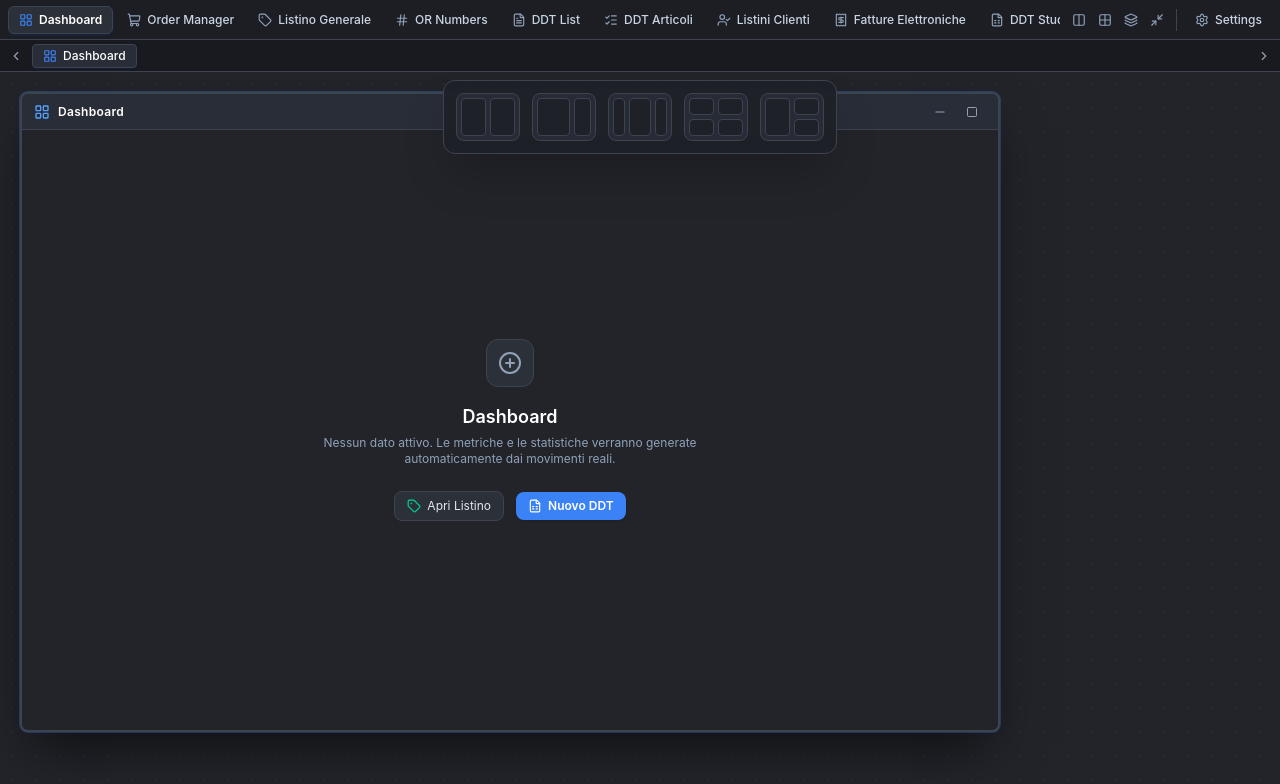
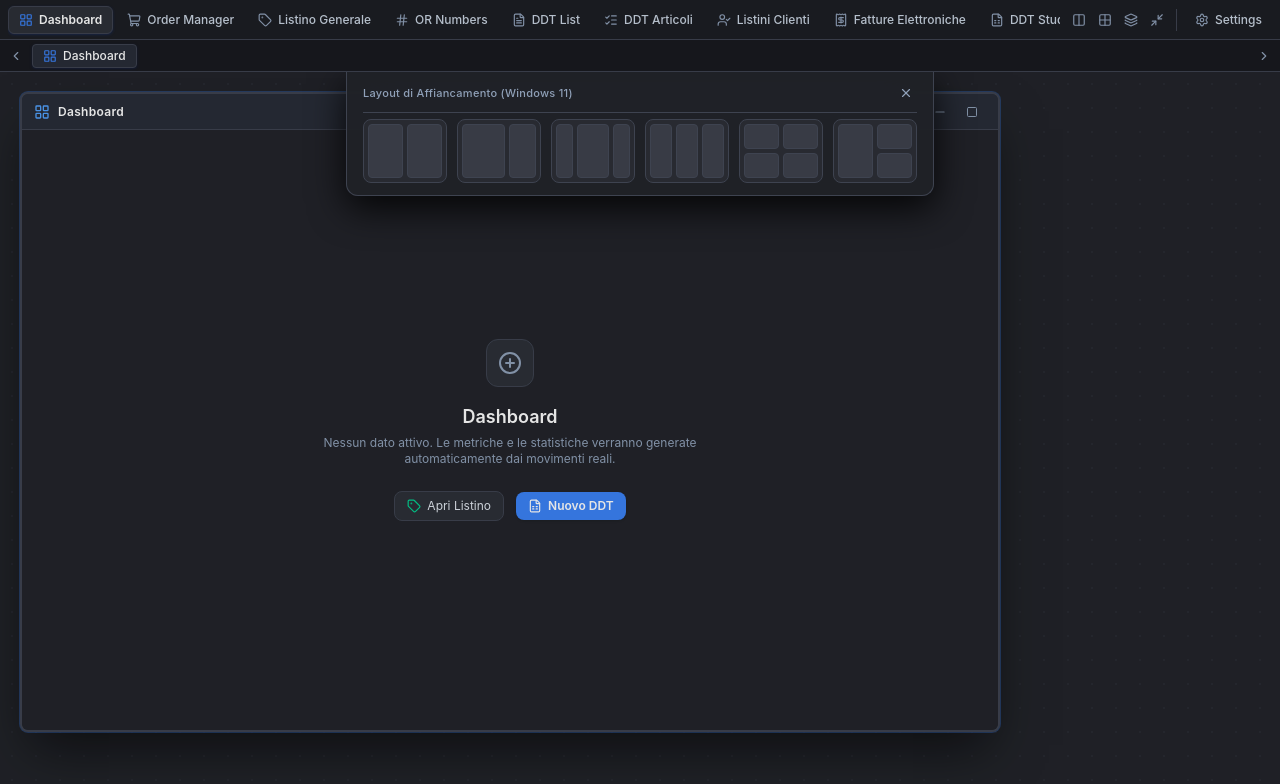
Before and after one commit to BricoC/Last, a React (Vite) app: page / in a window 1280 px wide. Both pictures are taken after a click on the button 1254 px from the left and 89 px from the top of the page. Shown: the top 784 px of the page. Built offline with nearby package versions, Linux system fonts and the light colour scheme.

Commit message:
fix(desktop): fix premature closing and restyle Windows 11 snap layout flyout

```diff
--- a/src/shared/components/desktop/DesktopWindow.tsx
+++ b/src/shared/components/desktop/DesktopWindow.tsx
@@ -113,10 +113,12 @@ export const DesktopWindow: React.FC<DesktopWindowProps> = ({ window: win, rende
         const dx = e.clientX - dragStartRef.current.mouseX;
         const dy = e.clientY - dragStartRef.current.mouseY;
 
-        // Se trascini in alto (verso la barra), attiva la modalità scelta posizionamento Windows 11 (punto 3)
-        if (e.clientY <= 38) {
+        // Se trascini verso l'alto (in prossimità della barra), attiva la modalità scelta affiancamento
+        if (e.clientY <= 35) {
           setSnapFlyoutVisible(true);
-        } else if (e.clientY > 85) {
+          setDraggingWindowId(win.id);
+        } else if (e.clientY > 350) {
+          // Si chiude solo se il cursore scende molto in basso verso il centro/fondo dello schermo
           setSnapFlyoutVisible(false);
         }
 
--- a/src/shared/components/desktop/WindowsSnapFlyout.tsx
+++ b/src/shared/components/desktop/WindowsSnapFlyout.tsx
@@ -1,5 +1,6 @@
 import React from "react";
 import { useWindowStore, SnapSlotType } from "@/shared/stores/useWindowStore";
+import { X } from "lucide-react";
 
 interface WindowsSnapFlyoutProps {
   targetWindowId: string | null;
@@ -15,101 +16,145 @@ export const WindowsSnapFlyout: React.FC<WindowsSnapFlyoutProps> = ({ targetWind
   };
 
   return (
+    <>
+      {/* Backdrop invisibile per chiudere il menu se si clicca fuori */}
       <div
-      onMouseLeave={() => setSnapFlyoutVisible(false)}
-      className="absolute top-2 left-1/2 -translate-x-1/2 z-[9999] bg-[#1e2128]/95 backdrop-blur-md border border-[#424856] rounded-xl shadow-2xl p-3 flex items-center space-x-3 select-none animate-in fade-in slide-in-from-top-3 duration-200"
+        onClick={() => setSnapFlyoutVisible(false)}
+        className="fixed inset-0 z-[9990] bg-black/10"
+      />
+
+      {/* Flyout di Snap Layouts (Stile Windows 11 nativo, ancorato al bordo superiore) */}
+      <div
+        onClick={(e) => e.stopPropagation()}
+        className="absolute top-0 left-1/2 -translate-x-1/2 z-[9999] bg-[#202227]/98 backdrop-blur-xl border-x border-b border-[#444957] rounded-b-xl shadow-[0_12px_36px_rgba(0,0,0,0.85)] px-4 pt-2.5 pb-3 flex flex-col items-center select-none cursor-default animate-in fade-in slide-in-from-top-2 duration-150"
       >
+        {/* Intestazione flyout con pulsante chiudi rapido */}
+        <div className="w-full flex items-center justify-between pb-2 mb-1.5 border-b border-[#343844] text-[11px] text-slate-400 font-medium">
+          <span className="tracking-wide">Layout di Affiancamento (Windows 11)</span>
+          <button
+            type="button"
+            onClick={() => setSnapFlyoutVisible(false)}
+            className="p-1 rounded hover:bg-slate-700/60 text-slate-400 hover:text-white transition-colors cursor-default"
+            title="Chiudi"
+          >
+            <X className="w-3.5 h-3.5" />
+          </button>
+        </div>
+
+        {/* 6 Schemi di layout esattamente come nello screenshot Windows 11 */}
+        <div className="flex items-center space-x-2.5">
           {/* 1. Layout: 50 / 50 (Due metà uguali) */}
-      <div className="w-16 h-12 p-1 rounded-lg border border-[#3e4350] bg-[#272b35] flex space-x-1 group">
+          <div className="w-[84px] h-[64px] p-1 rounded-lg border border-[#444957] bg-[#282a31] flex space-x-1">
             <div
               onClick={() => handleSelectSlot("left-half")}
-          className="flex-1 h-full rounded bg-[#1e2128] border border-transparent hover:bg-blue-500 hover:border-blue-400 transition-colors"
-          title="Affianca a sinistra (50%)"
+              className="flex-1 h-full rounded bg-[#383b45] border border-[#4e5362] hover:bg-[#0078d4] hover:border-sky-300 transition-all cursor-default"
+              title="Metà Sinistra (50%)"
             />
             <div
               onClick={() => handleSelectSlot("right-half")}
-          className="flex-1 h-full rounded bg-[#1e2128] border border-transparent hover:bg-blue-500 hover:border-blue-400 transition-colors"
-          title="Affianca a destra (50%)"
+              className="flex-1 h-full rounded bg-[#383b45] border border-[#4e5362] hover:bg-[#0078d4] hover:border-sky-300 transition-all cursor-default"
+              title="Metà Destra (50%)"
             />
           </div>
 
           {/* 2. Layout: 65 / 35 (Asimmetrico) */}
-      <div className="w-16 h-12 p-1 rounded-lg border border-[#3e4350] bg-[#272b35] flex space-x-1 group">
+          <div className="w-[84px] h-[64px] p-1 rounded-lg border border-[#444957] bg-[#282a31] flex space-x-1">
             <div
               onClick={() => handleSelectSlot("left-two-thirds")}
-          className="w-2/3 h-full rounded bg-[#1e2128] border border-transparent hover:bg-blue-500 hover:border-blue-400 transition-colors"
-          title="Colonna principale sinistra (65%)"
+              className="w-[62%] h-full rounded bg-[#383b45] border border-[#4e5362] hover:bg-[#0078d4] hover:border-sky-300 transition-all cursor-default"
+              title="Colonna Principale Sinistra (65%)"
             />
             <div
               onClick={() => handleSelectSlot("right-one-third")}
-          className="w-1/3 h-full rounded bg-[#1e2128] border border-transparent hover:bg-blue-500 hover:border-blue-400 transition-colors"
-          title="Colonna secondaria destra (35%)"
+              className="w-[38%] h-full rounded bg-[#383b45] border border-[#4e5362] hover:bg-[#0078d4] hover:border-sky-300 transition-all cursor-default"
+              title="Colonna Secondaria Destra (35%)"
             />
           </div>
 
           {/* 3. Layout: 3 Colonne (25% / 50% / 25%) */}
-      <div className="w-16 h-12 p-1 rounded-lg border border-[#3e4350] bg-[#272b35] flex space-x-1 group">
+          <div className="w-[84px] h-[64px] p-1 rounded-lg border border-[#444957] bg-[#282a31] flex space-x-1">
             <div
               onClick={() => handleSelectSlot("three-col-left")}
-          className="w-1/4 h-full rounded bg-[#1e2128] border border-transparent hover:bg-blue-500 hover:border-blue-400 transition-colors"
-          title="Colonna sinistra (25%)"
+              className="w-1/4 h-full rounded bg-[#383b45] border border-[#4e5362] hover:bg-[#0078d4] hover:border-sky-300 transition-all cursor-default"
+              title="Colonna Sinistra (25%)"
             />
             <div
               onClick={() => handleSelectSlot("three-col-mid")}
-          className="w-2/4 h-full rounded bg-[#1e2128] border border-transparent hover:bg-blue-500 hover:border-blue-400 transition-colors"
-          title="Colonna centrale ampia (50%)"
+              className="w-2/4 h-full rounded bg-[#383b45] border border-[#4e5362] hover:bg-[#0078d4] hover:border-sky-300 transition-all cursor-default"
+              title="Colonna Centrale (50%)"
             />
             <div
               onClick={() => handleSelectSlot("three-col-right")}
-          className="w-1/4 h-full rounded bg-[#1e2128] border border-transparent hover:bg-blue-500 hover:border-blue-400 transition-colors"
-          title="Colonna destra (25%)"
+              className="w-1/4 h-full rounded bg-[#383b45] border border-[#4e5362] hover:bg-[#0078d4] hover:border-sky-300 transition-all cursor-default"
+              title="Colonna Destra (25%)"
             />
           </div>
 
-      {/* 4. Layout: 4 Quadranti (2 x 2) */}
-      <div className="w-16 h-12 p-1 rounded-lg border border-[#3e4350] bg-[#272b35] grid grid-cols-2 gap-1 group">
+          {/* 4. Layout: 3 Colonne Uguali (33% / 33% / 33%) */}
+          <div className="w-[84px] h-[64px] p-1 rounded-lg border border-[#444957] bg-[#282a31] flex space-x-1">
+            <div
+              onClick={() => handleSelectSlot("three-col-left")}
+              className="flex-1 h-full rounded bg-[#383b45] border border-[#4e5362] hover:bg-[#0078d4] hover:border-sky-300 transition-all cursor-default"
+              title="Colonna Sinistra (33%)"
+            />
+            <div
+              onClick={() => handleSelectSlot("three-col-mid")}
+              className="flex-1 h-full rounded bg-[#383b45] border border-[#4e5362] hover:bg-[#0078d4] hover:border-sky-300 transition-all cursor-default"
+              title="Colonna Centrale (33%)"
+            />
+            <div
+              onClick={() => handleSelectSlot("three-col-right")}
+              className="flex-1 h-full rounded bg-[#383b45] border border-[#4e5362] hover:bg-[#0078d4] hover:border-sky-300 transition-all cursor-default"
+              title="Colonna Destra (33%)"
+            />
+          </div>
+
+          {/* 5. Layout: 4 Quadranti (2 x 2) */}
+          <div className="w-[84px] h-[64px] p-1 rounded-lg border border-[#444957] bg-[#282a31] grid grid-cols-2 gap-1">
             <div
               onClick={() => handleSelectSlot("top-left")}
-          className="h-full rounded bg-[#1e2128] border border-transparent hover:bg-blue-500 hover:border-blue-400 transition-colors"
+              className="h-full rounded bg-[#383b45] border border-[#4e5362] hover:bg-[#0078d4] hover:border-sky-300 transition-all cursor-default"
               title="In alto a sinistra"
             />
             <div
               onClick={() => handleSelectSlot("top-right")}
-          className="h-full rounded bg-[#1e2128] border border-transparent hover:bg-blue-500 hover:border-blue-400 transition-colors"
+              className="h-full rounded bg-[#383b45] border border-[#4e5362] hover:bg-[#0078d4] hover:border-sky-300 transition-all cursor-default"
               title="In alto a destra"
             />
             <div
               onClick={() => handleSelectSlot("bottom-left")}
-          className="h-full rounded bg-[#1e2128] border border-transparent hover:bg-blue-500 hover:border-blue-400 transition-colors"
+              className="h-full rounded bg-[#383b45] border border-[#4e5362] hover:bg-[#0078d4] hover:border-sky-300 transition-all cursor-default"
               title="In basso a sinistra"
             />
             <div
               onClick={() => handleSelectSlot("bottom-right")}
-          className="h-full rounded bg-[#1e2128] border border-transparent hover:bg-blue-500 hover:border-blue-400 transition-colors"
+              className="h-full rounded bg-[#383b45] border border-[#4e5362] hover:bg-[#0078d4] hover:border-sky-300 transition-all cursor-default"
               title="In basso a destra"
             />
           </div>
 
-      {/* 5. Layout: Sinistra intera + 2 Destra */}
-      <div className="w-16 h-12 p-1 rounded-lg border border-[#3e4350] bg-[#272b35] flex space-x-1 group">
+          {/* 6. Layout: Sinistra intera + 2 Destra */}
+          <div className="w-[84px] h-[64px] p-1 rounded-lg border border-[#444957] bg-[#282a31] flex space-x-1">
             <div
               onClick={() => handleSelectSlot("left-half")}
-          className="w-1/2 h-full rounded bg-[#1e2128] border border-transparent hover:bg-blue-500 hover:border-blue-400 transition-colors"
-          title="Metà sinistra intera"
+              className="w-1/2 h-full rounded bg-[#383b45] border border-[#4e5362] hover:bg-[#0078d4] hover:border-sky-300 transition-all cursor-default"
+              title="Metà Sinistra (50%)"
             />
             <div className="w-1/2 h-full flex flex-col space-y-1">
               <div
                 onClick={() => handleSelectSlot("top-right")}
-            className="flex-1 rounded bg-[#1e2128] border border-transparent hover:bg-blue-500 hover:border-blue-400 transition-colors"
+                className="flex-1 rounded bg-[#383b45] border border-[#4e5362] hover:bg-[#0078d4] hover:border-sky-300 transition-all cursor-default"
                 title="In alto a destra"
               />
               <div
                 onClick={() => handleSelectSlot("bottom-right")}
-            className="flex-1 rounded bg-[#1e2128] border border-transparent hover:bg-blue-500 hover:border-blue-400 transition-colors"
+                className="flex-1 rounded bg-[#383b45] border border-[#4e5362] hover:bg-[#0078d4] hover:border-sky-300 transition-all cursor-default"
                 title="In basso a destra"
               />
             </div>
           </div>
         </div>
+      </div>
+    </>
   );
 };
```
Lines whose indentation alone changed are shown as unchanged.
